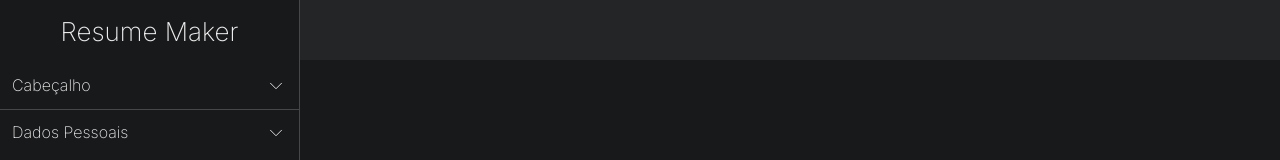
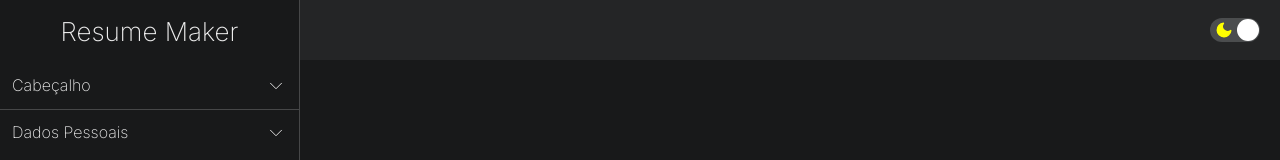
Before and after one commit to eldercarvalho/resume-maker, a React (Create React App) app: page / in a window 1280 px wide. Shown: the top 160 px of the page. Built offline with nearby package versions, Linux system fonts and the light colour scheme.

Commit message:
:feat: :construction: create switch of themes in header

```diff
--- a/src/components/Header/index.tsx
+++ b/src/components/Header/index.tsx
@@ -1,7 +1,27 @@
 import Switch from '@/components/base/Switch';
+import { useTheme } from '@/contexts';
+import { useCallback } from 'react';
+import { FiMoon, FiSun } from 'react-icons/fi';
 
 import { Container } from './styles';
 
-const Header: React.FC = ({ children }) => <Container>{/* <Switch /> */}</Container>;
+const Header: React.FC = () => {
+  const { themeName, setThemeName } = useTheme();
+
+  const handleSwitchChange = useCallback((event) => {
+    setThemeName(event.target.checked ? 'dark' : 'light');
+  }, []);
+
+  return (
+    <Container>
+      <Switch
+        checked={themeName === 'dark'}
+        prependIcon={FiMoon}
+        appendIcon={FiSun}
+        onChange={handleSwitchChange}
+      />
+    </Container>
+  );
+};
 
 export default Header;
--- a/src/components/Header/styles.ts
+++ b/src/components/Header/styles.ts
@@ -6,7 +6,7 @@ export const Container = styled.header`
   left: 300px;
   width: calc(100% - 300px);
   height: 6rem;
-  background: ${({ theme }) => theme.colors.backgroundVar1};
+  background: ${({ theme }) => theme.colors.headerBg};
   padding: 0 2rem;
   display: flex;
   align-items: center;
--- a/src/components/base/Switch/index.tsx
+++ b/src/components/base/Switch/index.tsx
@@ -1,20 +1,29 @@
 import { ChangeEvent } from 'react';
+import { IconType } from 'react-icons/lib';
 import { Container, FieldControl } from './styles';
 
 interface SwitchProps {
   checked: boolean;
   disabled?: boolean;
-  prependIcon?: React.ReactElement | HTMLImageElement | SVGAElement;
-  appendIcon?: React.ReactElement | HTMLImageElement | SVGAElement;
+  prependIcon?: IconType;
+  appendIcon?: IconType;
   onChange(event: ChangeEvent): void;
 }
 
-const Switch: React.FC<SwitchProps> = ({ checked, disabled, onChange }) => (
+const Switch: React.FC<SwitchProps> = ({
+  checked,
+  disabled,
+  prependIcon: PrependIcon,
+  appendIcon: AppendIcon,
+  onChange,
+}) => (
   <Container aria-disabled={disabled} isChecked={checked}>
+    {PrependIcon && <PrependIcon size={18} className="prepend-icon" />}
     <FieldControl>
       <input type="checkbox" checked={checked} disabled={disabled} onChange={onChange} />
       <span data-testid="thumb" />
     </FieldControl>
+    {AppendIcon && <AppendIcon size={18} className="append-icon" />}
   </Container>
 );
 
--- a/src/components/base/Switch/styles.ts
+++ b/src/components/base/Switch/styles.ts
@@ -5,11 +5,25 @@ interface ContainerProps {
 }
 
 export const FieldControl = styled.span`
+  input {
+    position: absolute;
+    width: 100%;
+    height: 100%;
+    opacity: 0;
+    z-index: 2;
+    cursor: pointer;
+  }
+
   span {
+    position: absolute;
+    top: 0.1rem;
     width: 2.2rem;
     height: 2.2rem;
     border-radius: 50%;
-    left: 0;
+    left: 1px;
+    background: #fff;
+    transition: left 0.3s;
+    z-index: 1;
   }
 `;
 
@@ -19,10 +33,27 @@ export const Container = styled.label<ContainerProps>`
   width: 5rem;
   height: 2.4rem;
   border-radius: 1.2rem;
+  background: ${({ theme }) => theme.colors.switchBg};
+  cursor: pointer;
 
   ${FieldControl} {
     span {
-      left: ${(props) => (props.isChecked ? '8px' : '0')};
+      left: ${(props) => (props.isChecked ? '27px' : '1px')};
+    }
+  }
+
+  svg {
+    position: absolute;
+    top: 0.3rem;
+    color: yellow;
+    fill: yellow;
+
+    &.prepend-icon {
+      left: 0.5rem;
+    }
+
+    &.append-icon {
+      right: 0.5rem;
     }
   }
 `;
--- a/src/support/themes/dark.ts
+++ b/src/support/themes/dark.ts
@@ -14,7 +14,9 @@ export const Dark: DefaultTheme = {
     ...COLORS,
     bodyBg: COLORS.background,
     sidebarBg: COLORS.background,
+    headerBg: COLORS.backgroundVar1,
     text: COLORS.light,
     border: opacify(0.1, 'rgba(255, 255, 255, 0.1)'),
+    switchBg: '#4b4d4e',
   },
 };
--- a/src/support/themes/index.ts
+++ b/src/support/themes/index.ts
@@ -8,8 +8,10 @@ interface Colors {
   light: string;
   bodyBg: string;
   sidebarBg: string;
+  headerBg: string;
   text: string;
   border: string;
+  switchBg: string;
 }
 
 declare module 'styled-components' {
--- a/src/support/themes/light.ts
+++ b/src/support/themes/light.ts
@@ -2,8 +2,8 @@ import { DefaultTheme } from 'styled-components';
 
 const COLORS = {
   primary: '#DA0037',
-  secondary: '#171717',
-  secondaryLight: '#444444',
+  background: '#FFF',
+  backgroundVar1: '#dedede',
   light: '#FFF',
   text: '#565',
 };
@@ -12,9 +12,11 @@ export const Light: DefaultTheme = {
   name: 'light',
   colors: {
     ...COLORS,
-    bodyBg: '#dedede',
+    bodyBg: COLORS.backgroundVar1,
     sidebarBg: COLORS.light,
+    headerBg: COLORS.light,
     text: COLORS.text,
     border: 'rgba(0, 0, 0, 0.5)',
+    switchBg: '#555',
   },
 };
```
Also changed, not shown: 1 other file (tests, documents, lock files or other folders).
